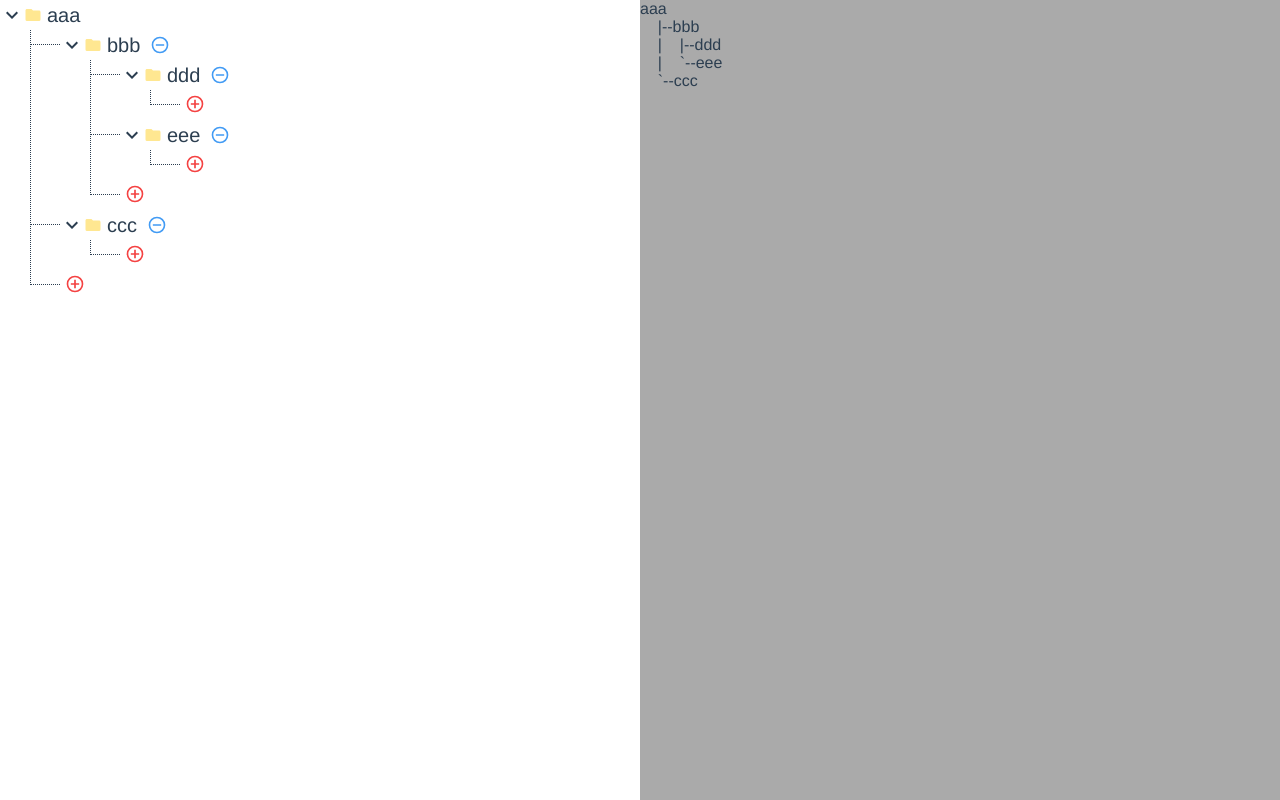
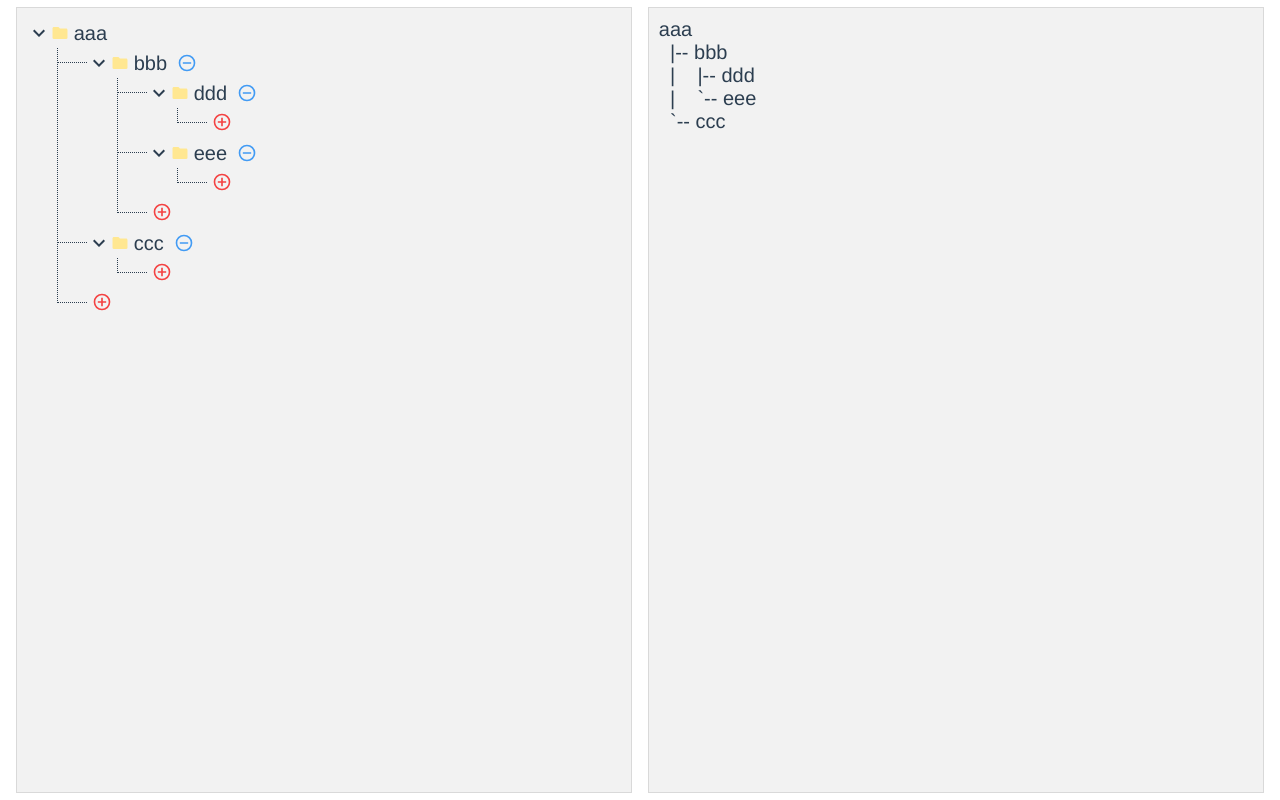
Before and after one commit to jagpotato/dirtree-editor, a Vue app: page / in a window 1280 px wide. Built offline with nearby package versions, Linux system fonts and the light colour scheme.

Commit message:
update css

```diff
--- a/src/components/DirectoryOutput.vue
+++ b/src/components/DirectoryOutput.vue
@@ -49,5 +49,8 @@ export default {
 <style scoped lang="scss">
 .directory-output {
   white-space: pre;
+  span {
+    font-size: 20px;
+  }
 }
 </style>
--- a/src/components/Editor.vue
+++ b/src/components/Editor.vue
@@ -34,12 +34,15 @@ export default {
 <!-- Add "scoped" attribute to limit CSS to this component only -->
 <style scoped lang="scss">
 #editor {
-  width: 50%;
-  height: 100%;
-  // background-color: #00aa00;
+  width: 48%;
+  height: 98%;
+  background-color: #f2f2f2;
+  border: 1px solid #d9d9d9;
+  overflow: auto;
 }
 #tree {
   padding: 0;
   margin: 0;
+  padding: 10px;
 }
 </style>
--- a/src/components/Main.vue
+++ b/src/components/Main.vue
@@ -31,5 +31,7 @@ export default {
   width: 100%;
   height: 100%;
   display: flex;
+  justify-content: space-evenly;
+  align-items: center;
 }
 </style>
--- a/src/components/Output.vue
+++ b/src/components/Output.vue
@@ -3,7 +3,7 @@
     <!-- <ul>
       <DirectoryOutput :node="directories[0]"></DirectoryOutput>
     </ul> -->
-    <DirectoryOutput :node="directories[0]"></DirectoryOutput>
+    <DirectoryOutput id="output-tree" :node="directories[0]"></DirectoryOutput>
   </div>
 </template>
 
@@ -27,8 +27,13 @@ export default {
 <!-- Add "scoped" attribute to limit CSS to this component only -->
 <style scoped lang="scss">
 #output {
-  width: 50%;
-  height: 100%;
-  background-color: #aaaaaa;
+  width: 48%;
+  height: 98%;
+  background-color: #f2f2f2;
+  border: 1px solid #d9d9d9;
+  overflow: auto;
+  #output-tree {
+    padding: 10px;
+  }
 }
 </style>
--- a/src/store/output.js
+++ b/src/store/output.js
@@ -31,14 +31,8 @@ const getters = {
     */
     return (directory) => {
       let text = directory.name
-      if (directory.depth === 0) {
-        return text
-      }
-      if (directory.isLastChild === true) {
-        text = '`--' + text
-      } else {
-        text = '|--' + text
-      }
+      if (directory.depth === 0) return text
+      text = (directory.isLastChild === true) ? '`-- ' + text : '|-- ' + text
       const space = '    '
       let parentId = directory.parent
       while (parentId >= 0) {
@@ -46,7 +40,7 @@ const getters = {
         if (directory.isLastChild === false) {
           text = '|' + space + text
         } else {
-          text = space + text
+          text = (parentId === 0) ? '  ' + text : space + text
         }
         parentId = directory.parent
       }
```
